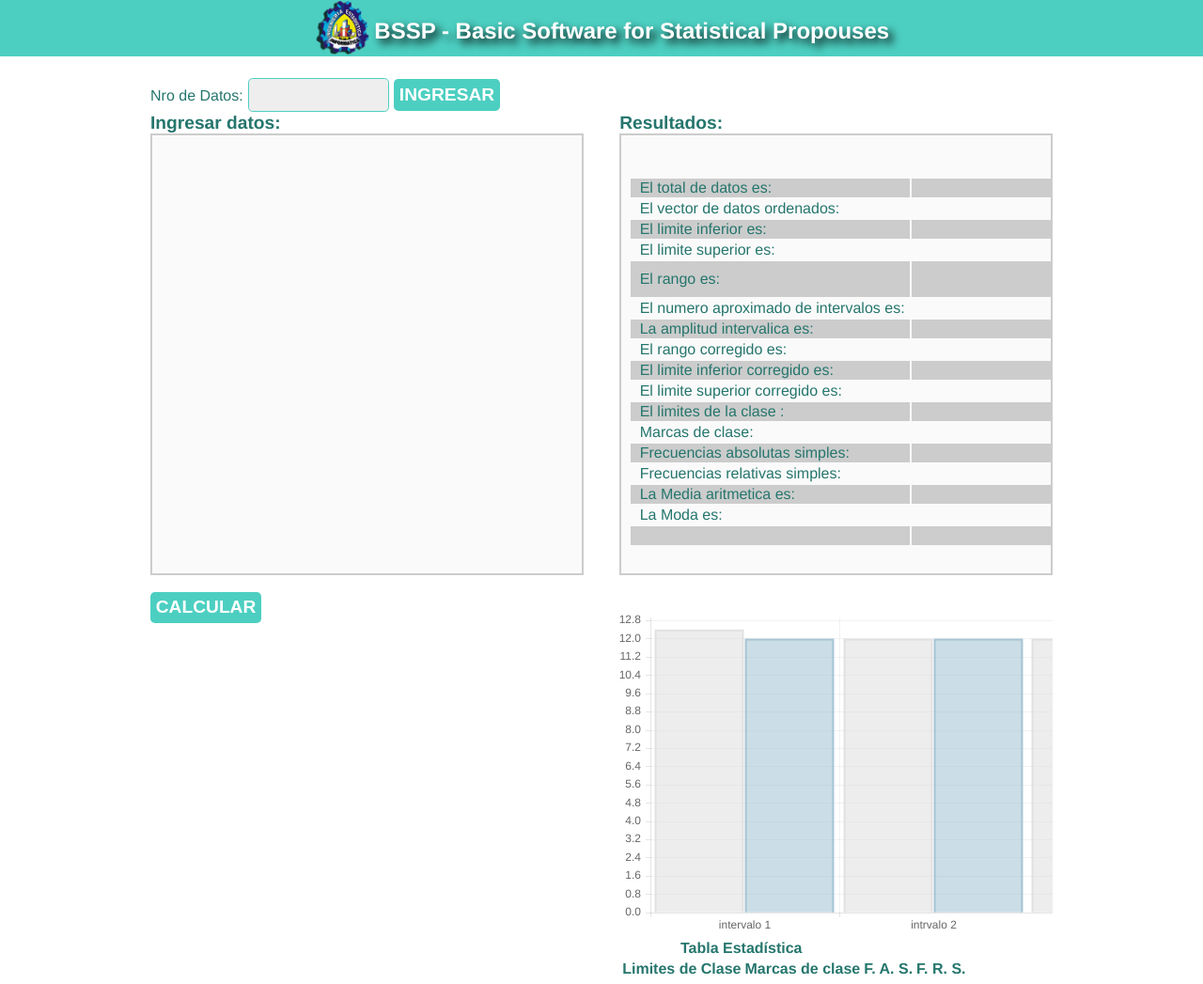
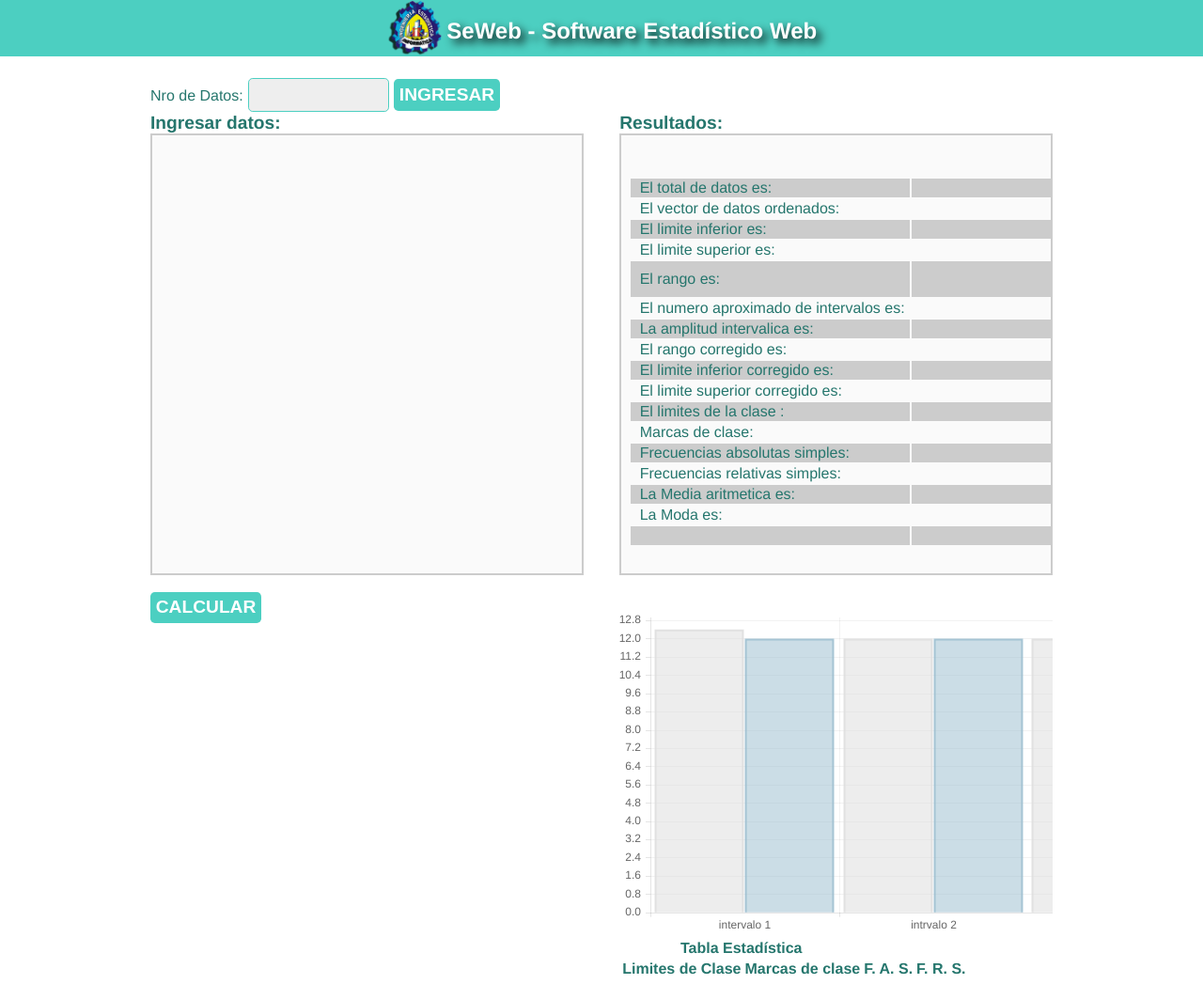
Before and after one commit to frdtorres/SeWeb, a plain HTML site: page index.html in a window 1280 px wide. Shown: the whole page at 94% size. Drawn offline with nearby package versions, Linux system fonts and the light colour scheme; a web font is replaced by a local one.

Commit message:
Update index.html
NameChange

```diff
--- a/index.html
+++ b/index.html
@@ -2,7 +2,7 @@
 <html lang="es">
 <head><meta charset="utf-8" />
       <meta name="description" content="s"/>
-      <title>BSSP </title>
+      <title>SeWeb</title>
       <link rel="stylesheet" href="css/style.css" />
       <script src="http://ajax.googleapis.com/ajax/libs/jquery/1/jquery.min.js"></script>
        <script type="text/javascript" src="js/Chart/Chart.js"></script>
@@ -10,7 +10,7 @@
 </head></head>
 <header>
 	<h1><img src="img/codexs.png" width="60" height="60" alt="logo" class="fade"/></h1>
-	<h1>BSSP - Basic  Software for Statistical Propouses<h1>
+	<h1>SeWeb - Software Estadístico Web<h1>
 </header>
 <body>
 	<div>&nbsp;</div>
```
